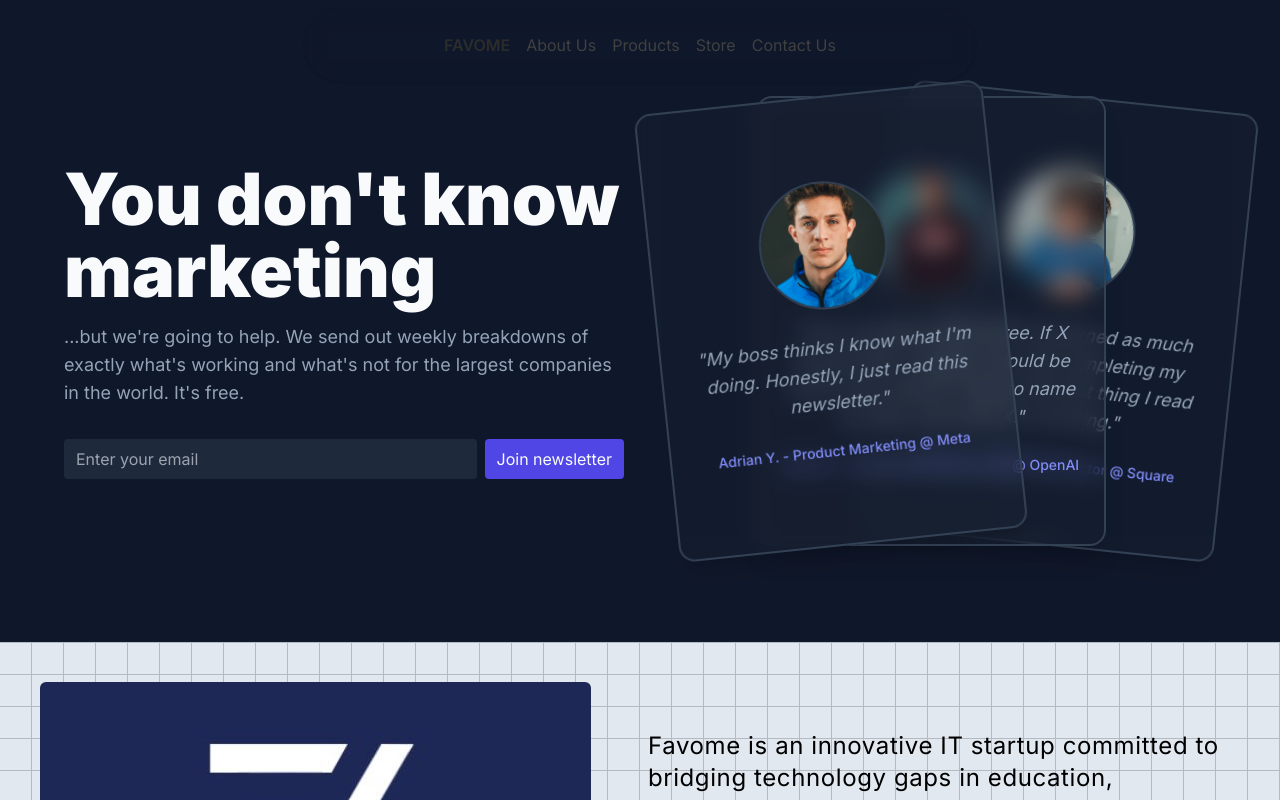
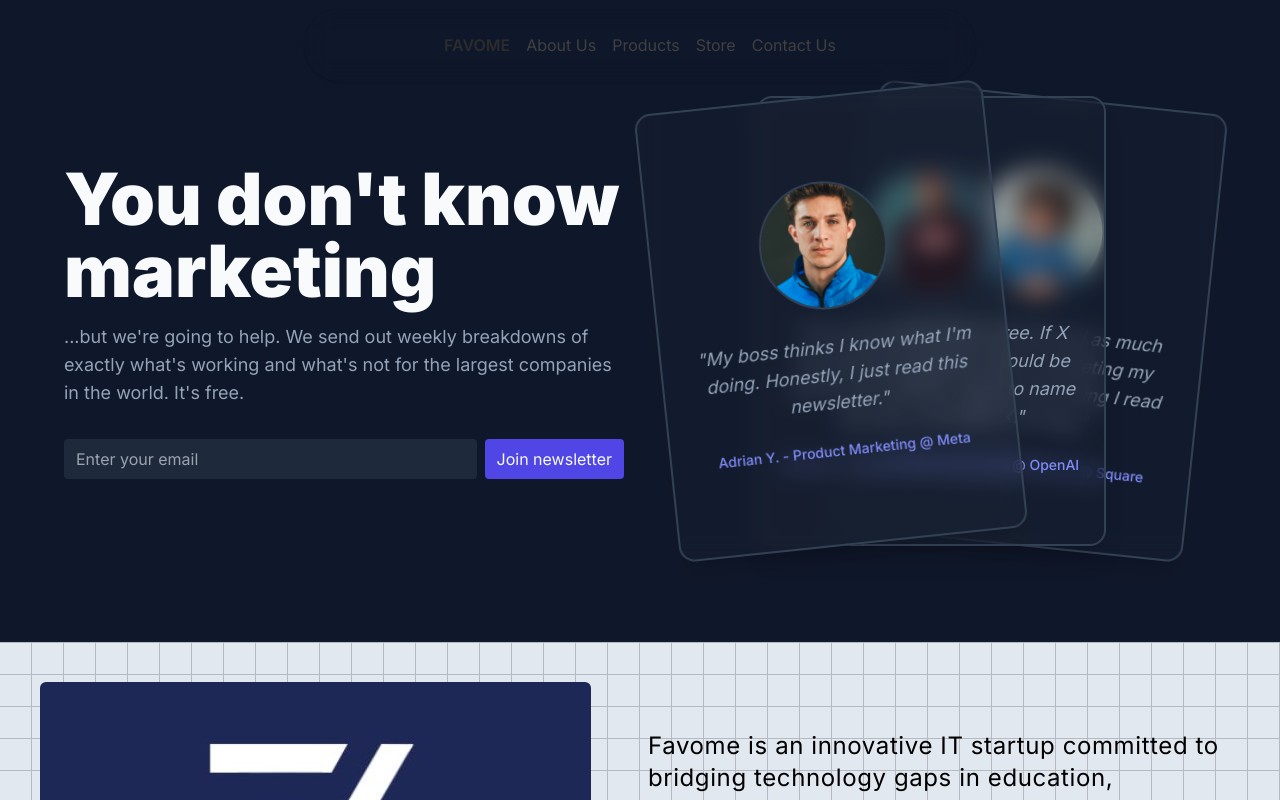
Before and after one commit to ashiq-firoz/Freelance-03-Favome-, a Next.js app: page / in a window 1280 px wide. Shown: the top 800 px of the page. Built offline with nearby package versions, Linux system fonts and the light colour scheme.

Commit message:
hero3 done

```diff
--- a/app/components/Hero3.tsx
+++ b/app/components/Hero3.tsx
@@ -1,7 +1,7 @@
 "use client";
 
-import React, { useState } from 'react';
-import { motion, AnimatePresence } from 'framer-motion';
+import React, { useState, useEffect } from 'react';
+import { motion } from 'framer-motion';
 
 const Hero: React.FC = () => {
     const initialCards: Record<string, JSX.Element> = {
@@ -54,10 +54,11 @@ const Hero: React.FC = () => {
 
     const [cards, setCards] = useState(initialCards);
     const [dragged, setDragged] = useState(false);
+    const [swapped, setSwapped] = useState(false);
 
-    const handleDragEnd = () => {
-        setDragged(false);
-
+    useEffect(() => {
+        if (swapped) {
+            const timer = setTimeout(() => {
                 // Rotate the cards in a queue-like manner
                 const temp = cards["1"];
                 cards["1"] = cards["2"];
@@ -66,8 +67,26 @@ const Hero: React.FC = () => {
 
                 // Update state to trigger re-render
                 setCards({ ...cards });
+                setSwapped(false);
+            }, 500); // delay of 500ms
 
+            return () => clearTimeout(timer);
+        }
+    }, [swapped]);
+
+    const handleDragEnd = () => {
+        setDragged(false);
+        setSwapped(true);
         console.log('stop');
+    };
+
+    const handleClick = () => {
+        setDragged(true)
+
+        setTimeout(() => {
+            handleDragEnd();
+        }, 500); // 2000 milliseconds = 2 seconds
+
     };
 
     return (
@@ -90,9 +109,8 @@ const Hero: React.FC = () => {
                     </form>
                 </div>
                 <div className="relative h-[450px] w-[350px]">
-                    <AnimatePresence>
                     <motion.div
-                            key="1"
+                        layout
                         drag
                         dragConstraints={{ top: 0, left: -200, right: 0, bottom: 0 }}
                         dragElastic={0.1}
@@ -107,28 +125,32 @@ const Hero: React.FC = () => {
                             touchAction: 'none',
                         }}
                         draggable="false"
+                        onClick={handleClick}
                     >
                         {cards["1"]}
                     </motion.div>
-                    </AnimatePresence>
-                    <div
+                    <motion.div
+                        layout
+                        initial={{ x: 200, rotate: 6 }}
+                        animate={{ x: dragged ? 0 : 200, rotate: dragged ? 0 : 6 }}
+                        transition={{ type: "spring", stiffness: 300, damping: 30, delay: dragged ? 0 : 0.2 }}
                         className="absolute left-0 top-0 grid h-[450px] w-[350px] select-none place-content-center space-y-6 rounded-2xl border-2 border-slate-700 bg-slate-800/20 p-6 shadow-xl backdrop-blur-md"
-                        style={{ zIndex: 0, transform: 'translateX(66%) rotate(6deg)' }}
+                        style={{ zIndex: 0 }}
+                        onClick={handleClick}
                     >
                         {cards["2"]}
-                    </div>
-                    <AnimatePresence>
+                    </motion.div>
                     <motion.div
-                            key="3"
+                        layout
                         initial={{ x: 100, rotate: 0 }}
                         animate={{ x: dragged ? 0 : 100, rotate: dragged ? 0 : 0 }}
                         transition={{ type: "spring", stiffness: 300, damping: 30, delay: dragged ? 0 : 0.1 }}
                         className="absolute left-0 top-0 grid h-[450px] w-[350px] select-none place-content-center space-y-6 rounded-2xl border-2 border-slate-700 bg-slate-800/20 p-6 shadow-xl backdrop-blur-md"
                         style={{ zIndex: 1 }}
+                        onClick={handleClick}
                     >
                         {cards["3"]}
                     </motion.div>
-                    </AnimatePresence>
                 </div>
             </div>
         </section>
```
Lines whose indentation alone changed are shown as unchanged.
